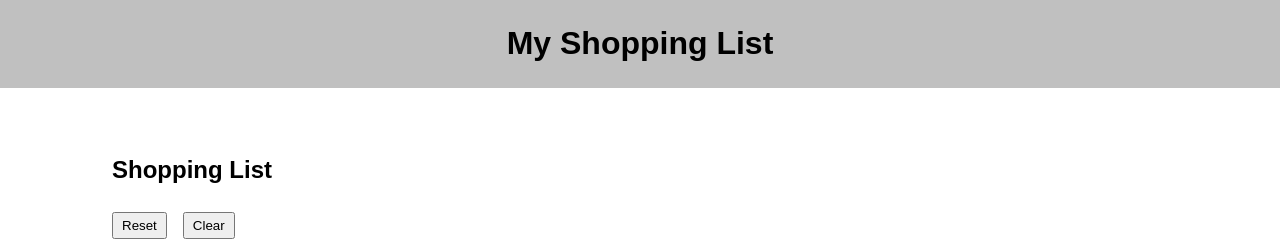
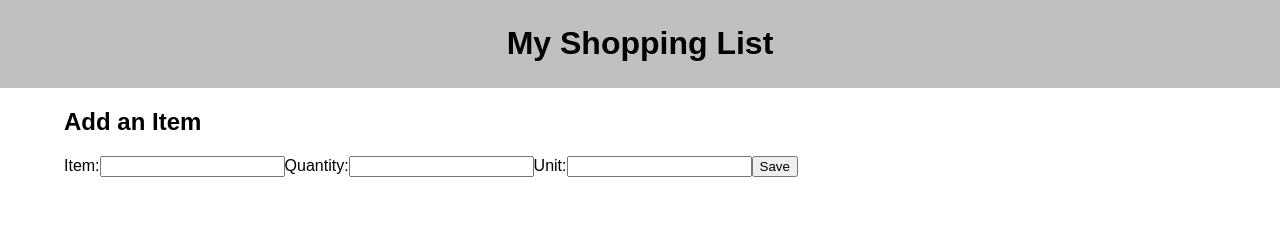
Before and after one commit to McKynlee/pod4-fs-react-shopping-list, a React (Create React App) app: page / in a window 1280 px wide. Shown: the top 241 px of the page. Built offline with nearby package versions, Linux system fonts and the light colour scheme; no server answers.

Commit message:
Adding in Fowsia work

```diff
--- a/src/components/App/App.jsx
+++ b/src/components/App/App.jsx
@@ -5,6 +5,7 @@ import { useEffect, useState } from 'react';
 
 // import axios:
 import axios from 'axios';
+import ItemForm from '../ItemForm/ItemForm';
 
 // import components:
 import Header from '../Header/Header.jsx'
@@ -57,6 +58,15 @@ function App() {
       <Header />
 
       <main>
+        <ItemForm
+          newItemName={newItemName}
+          newQuantity={newQuantity}
+          newUnit={newUnit}
+          setNewItemName={setNewItemName}
+          setNewQuantity={setNewQuantity}
+          setNewUnit={setNewUnit}
+          handleSubmit={addItem}
+        />
         <ShoppingList shoppingList={shoppingList} />
       </main>
     </div>
```
